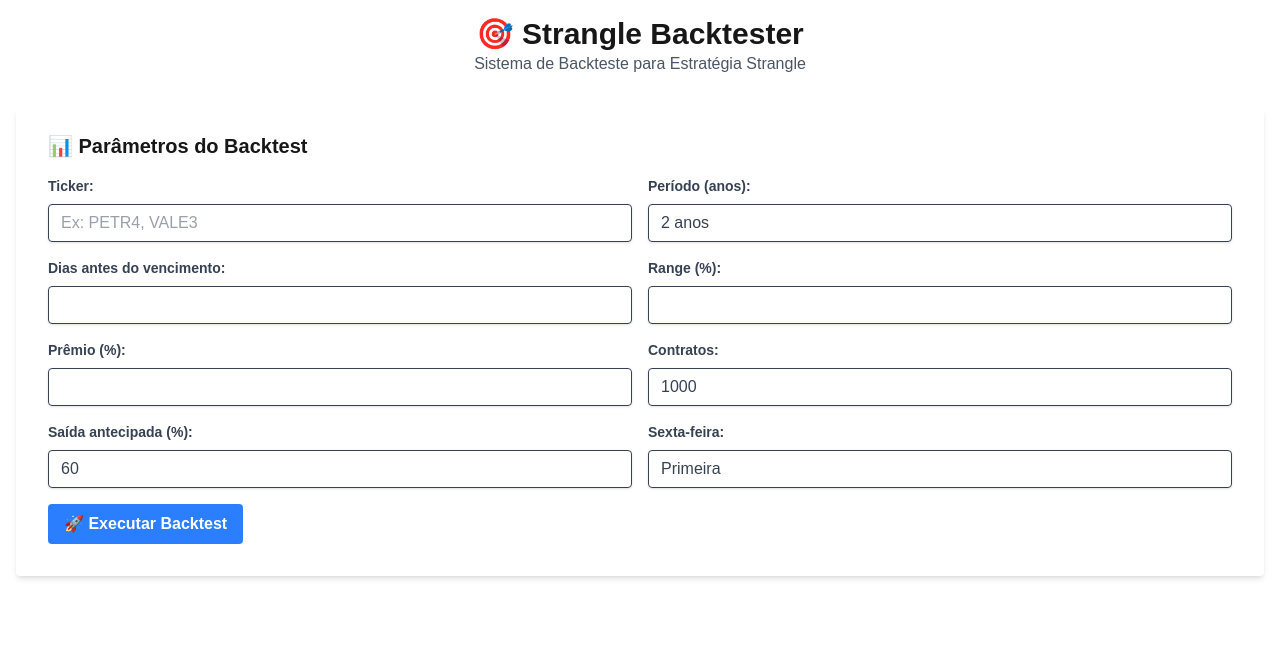
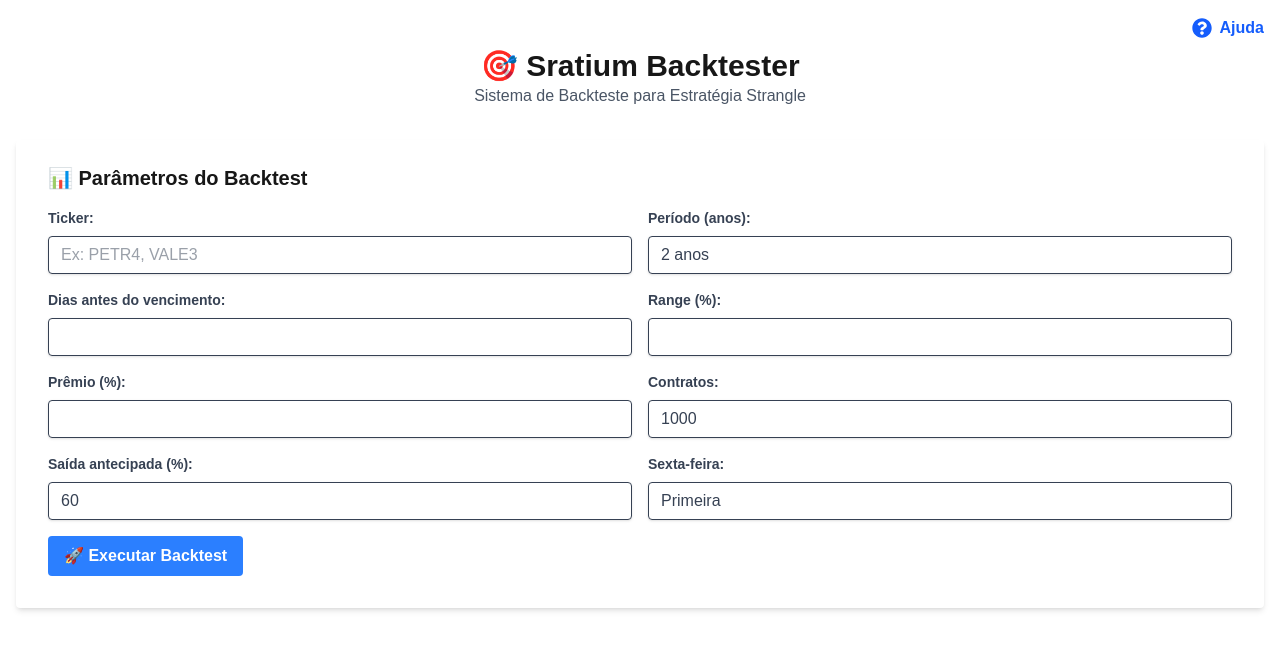
Before and after one commit to antonioedb/stratium, a Next.js app in the folder frontend/: page / in a window 1280 px wide. Shown: the top 650 px of the page. Built offline with nearby package versions, Linux system fonts and the light colour scheme.

Commit message:
Icone e imagem de ajuda

```diff
--- a/frontend/src/pages/index.js
+++ b/frontend/src/pages/index.js
@@ -1,19 +1,15 @@
-// src/pages/index.js
 import React, { useState } from 'react';
 import axios from 'axios';
 import { useForm } from 'react-hook-form';
 import { ResultsTable } from '../components/ResultsTable';
 import { StatsSummary } from '../components/StatsSummary';
+import { FaQuestionCircle } from 'react-icons/fa'; // Adicione este import
 
 export default function Home() {
   const defaultValues = {
-    //ticker: 'PETR4',
-    years: 2, // Período padrão: 2 anos
-    //days_before: 21,
-    //range_pct: 4.95,
-    //premium_pct: 1.71,
+    years: 2,
     num_contracts: 1000,
-    early_profit_pct: 60, // Saída antecipada padrão: 60%
+    early_profit_pct: 60,
     friday_type: 'primeira'
   };
 
@@ -21,6 +17,7 @@ export default function Home() {
   const [results, setResults] = useState(null);
   const [loading, setLoading] = useState(false);
   const [error, setError] = useState('');
+  const [showHelp, setShowHelp] = useState(false); // Estado para o modal de ajuda
 
   const onSubmit = async (data) => {
     setLoading(true);
@@ -41,8 +38,6 @@ export default function Home() {
     const backendUrl = process.env.NEXT_PUBLIC_BACKEND_URL;
 
     try {
-      //const response = await axios.post('http://localhost:8000/backtest', modifiedData);
-      //const response = await axios.post(`${backendUrl}/backtest`, modifiedData);
       const response = await axios.post(`${backendUrl}/backtest`, modifiedData);
       if (response.data.success) {
         setResults(response.data);
@@ -58,8 +53,58 @@ export default function Home() {
 
   return (
     <div className="container mx-auto p-4">
+      {/* Botão de Ajuda no canto superior direito */}
+      <div className="flex justify-end mb-2">
+        <button
+          className="flex items-center gap-2 text-blue-600 hover:text-blue-800 font-semibold"
+          onClick={() => setShowHelp(true)}
+        >
+          <FaQuestionCircle className="text-xl" />
+          <span>Ajuda</span>
+        </button>
+      </div>
+
+      {/* Modal de Ajuda */}
+      {showHelp && (
+        <div className="fixed inset-0 z-50 flex items-center justify-center bg-black bg-opacity-40">
+          <div
+            className="bg-white rounded-lg shadow-lg p-2 relative overflow-auto"
+            style={{
+              maxWidth: '100vw',
+              maxHeight: '100vh',
+              display: 'flex',
+              flexDirection: 'column',
+              alignItems: 'center',
+            }}
+          >
+            <button
+              className="absolute top-2 right-2 text-gray-500 hover:text-gray-700 text-2xl z-10"
+              onClick={() => setShowHelp(false)}
+              aria-label="Fechar"
+            >
+              &times;
+            </button>
+            <h2 className="text-lg font-bold mb-4 flex items-center gap-2 pl-2 pt-2 w-full">
+              <FaQuestionCircle className="text-blue-600" />
+              Ajuda
+            </h2>
+            <img
+              src="/Ajuda.PNG"
+              alt="Ajuda"
+              className="block"
+              style={{
+                width: 'auto',
+                height: 'auto',
+                maxWidth: 'none',
+                maxHeight: 'none',
+              }}
+            />
+          </div>
+        </div>
+      )}
+
       <header className="text-center mb-8">
-        <h1 className="text-3xl font-bold">🎯 Strangle Backtester</h1>
+        <h1 className="text-3xl font-bold">🎯 Sratium Backtester</h1>
         <p className="text-gray-600">Sistema de Backteste para Estratégia Strangle </p>
       </header>
 
```
Also changed, not shown: frontend/public/Ajuda.PNG (added).
